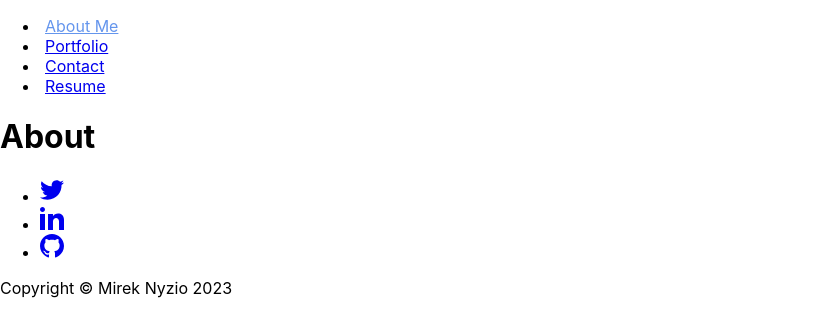
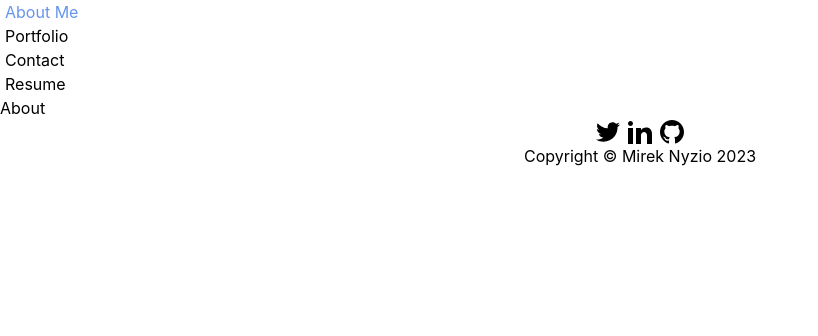
Before and after one commit to mnyzio/react-portfolio, a React (Create React App) app: page / in a window 1280 px wide. Shown: the top 336 px of the page, without its empty margins (0-818 px from the left). Built offline with nearby package versions, Linux system fonts and the light colour scheme.

Commit message:
added tailwindcss library

```diff
--- a/package.json
+++ b/package.json
@@ -39,5 +39,8 @@
       "last 1 firefox version",
       "last 1 safari version"
     ]
+  },
+  "devDependencies": {
+    "tailwindcss": "^3.3.2"
   }
 }
--- a/src/components/Footer.js
+++ b/src/components/Footer.js
@@ -1,18 +1,20 @@
+import { NavLink } from "react-router-dom";
+
 function Footer() {
     return (
         <footer>
             {/* <!-- Socials --> */}
             <div>
                 {/* <!-- Links to social platforms --> */}
-                <ul>
-                    <li><a href="https://www.twitter.com/@MirekNyzio" target="_blank"><svg xmlns="http://www.w3.org/2000/svg" fill="currentColor" width="24" height="24" viewBox="0 0 24 24"><path d="M24 4.557c-.883.392-1.832.656-2.828.775 1.017-.609 1.798-1.574 2.165-2.724-.951.564-2.005.974-3.127 1.195-.897-.957-2.178-1.555-3.594-1.555-3.179 0-5.515 2.966-4.797 6.045-4.091-.205-7.719-2.165-10.148-5.144-1.29 2.213-.669 5.108 1.523 6.574-.806-.026-1.566-.247-2.229-.616-.054 2.281 1.581 4.415 3.949 4.89-.693.188-1.452.232-2.224.084.626 1.956 2.444 3.379 4.6 3.419-2.07 1.623-4.678 2.348-7.29 2.04 2.179 1.397 4.768 2.212 7.548 2.212 9.142 0 14.307-7.721 13.995-14.646.962-.695 1.797-1.562 2.457-2.549z"/></svg></a></li>
-                    <li><a href="https://www.linkedin.com/in/mnyzio" target="_blank"><svg xmlns="http://www.w3.org/2000/svg" fill="currentColor" width="24" height="24" viewBox="0 0 24 24"><path d="M4.98 3.5c0 1.381-1.11 2.5-2.48 2.5s-2.48-1.119-2.48-2.5c0-1.38 1.11-2.5 2.48-2.5s2.48 1.12 2.48 2.5zm.02 4.5h-5v16h5v-16zm7.982 0h-4.968v16h4.969v-8.399c0-4.67 6.029-5.052 6.029 0v8.399h4.988v-10.131c0-7.88-8.922-7.593-11.018-3.714v-2.155z"/></svg></a></li>
-                    <li><a href="https://www.github.com/Alphalfa711" target="_blank"><svg xmlns="http://www.w3.org/2000/svg" fill="currentColor" width="24" height="24" viewBox="0 0 24 24"><path d="M12 0c-6.626 0-12 5.373-12 12 0 5.302 3.438 9.8 8.207 11.387.599.111.793-.261.793-.577v-2.234c-3.338.726-4.033-1.416-4.033-1.416-.546-1.387-1.333-1.756-1.333-1.756-1.089-.745.083-.729.083-.729 1.205.084 1.839 1.237 1.839 1.237 1.07 1.834 2.807 1.304 3.492.997.107-.775.418-1.305.762-1.604-2.665-.305-5.467-1.334-5.467-5.931 0-1.311.469-2.381 1.236-3.221-.124-.303-.535-1.524.117-3.176 0 0 1.008-.322 3.301 1.23.957-.266 1.983-.399 3.003-.404 1.02.005 2.047.138 3.006.404 2.291-1.552 3.297-1.23 3.297-1.23.653 1.653.242 2.874.118 3.176.77.84 1.235 1.911 1.235 3.221 0 4.609-2.807 5.624-5.479 5.921.43.372.823 1.102.823 2.222v3.293c0 .319.192.694.801.576 4.765-1.589 8.199-6.086 8.199-11.386 0-6.627-5.373-12-12-12z"/></svg></a></li>
+                <ul className="flex justify-center gap-x-2">
+                    <li><NavLink to='https://www.twitter.com/@MirekNyzio' target="_blank"><svg xmlns="http://www.w3.org/2000/svg" fill="currentColor" width="24" height="24" viewBox="0 0 24 24"><path d="M24 4.557c-.883.392-1.832.656-2.828.775 1.017-.609 1.798-1.574 2.165-2.724-.951.564-2.005.974-3.127 1.195-.897-.957-2.178-1.555-3.594-1.555-3.179 0-5.515 2.966-4.797 6.045-4.091-.205-7.719-2.165-10.148-5.144-1.29 2.213-.669 5.108 1.523 6.574-.806-.026-1.566-.247-2.229-.616-.054 2.281 1.581 4.415 3.949 4.89-.693.188-1.452.232-2.224.084.626 1.956 2.444 3.379 4.6 3.419-2.07 1.623-4.678 2.348-7.29 2.04 2.179 1.397 4.768 2.212 7.548 2.212 9.142 0 14.307-7.721 13.995-14.646.962-.695 1.797-1.562 2.457-2.549z"/></svg></NavLink></li>
+                    <li><NavLink to='https://www.linkedin.com/in/mnyzio' target="_blank"><svg xmlns="http://www.w3.org/2000/svg" fill="currentColor" width="24" height="24" viewBox="0 0 24 24"><path d="M4.98 3.5c0 1.381-1.11 2.5-2.48 2.5s-2.48-1.119-2.48-2.5c0-1.38 1.11-2.5 2.48-2.5s2.48 1.12 2.48 2.5zm.02 4.5h-5v16h5v-16zm7.982 0h-4.968v16h4.969v-8.399c0-4.67 6.029-5.052 6.029 0v8.399h4.988v-10.131c0-7.88-8.922-7.593-11.018-3.714v-2.155z"/></svg></NavLink></li>
+                    <li><NavLink to='https://www.github.com/mnyzio' target="_blank"><svg xmlns="http://www.w3.org/2000/svg" fill="currentColor" width="24" height="24" viewBox="0 0 24 24"><path d="M12 0c-6.626 0-12 5.373-12 12 0 5.302 3.438 9.8 8.207 11.387.599.111.793-.261.793-.577v-2.234c-3.338.726-4.033-1.416-4.033-1.416-.546-1.387-1.333-1.756-1.333-1.756-1.089-.745.083-.729.083-.729 1.205.084 1.839 1.237 1.839 1.237 1.07 1.834 2.807 1.304 3.492.997.107-.775.418-1.305.762-1.604-2.665-.305-5.467-1.334-5.467-5.931 0-1.311.469-2.381 1.236-3.221-.124-.303-.535-1.524.117-3.176 0 0 1.008-.322 3.301 1.23.957-.266 1.983-.399 3.003-.404 1.02.005 2.047.138 3.006.404 2.291-1.552 3.297-1.23 3.297-1.23.653 1.653.242 2.874.118 3.176.77.84 1.235 1.911 1.235 3.221 0 4.609-2.807 5.624-5.479 5.921.43.372.823 1.102.823 2.222v3.293c0 .319.192.694.801.576 4.765-1.589 8.199-6.086 8.199-11.386 0-6.627-5.373-12-12-12z"/></svg></NavLink></li>
                 </ul>
             </div>
             {/* <!-- Copyright section --> */}
             <div>
-                <p>Copyright © Mirek Nyzio {new Date().getFullYear()}</p>
+                <p className="text-center">Copyright © Mirek Nyzio {new Date().getFullYear()}</p>
             </div>
         </footer>
     )
--- a/src/index.css
+++ b/src/index.css
@@ -1,3 +1,7 @@
+@tailwind base;
+@tailwind components;
+@tailwind utilities;
+
 body {
   margin: 0;
   font-family: -apple-system, BlinkMacSystemFont, 'Segoe UI', 'Roboto', 'Oxygen',
--- a/src/pages/About.js
+++ b/src/pages/About.js
@@ -1,4 +1,5 @@
-import React, { useState, useEffect } from 'react';
+import React from 'react';
+// import { useState, useEffect } from 'react';
 
 function About(){
     return <h1>About</h1>
--- a/src/pages/Contact.js
+++ b/src/pages/Contact.js
@@ -1,4 +1,5 @@
-import React, { useState, useEffect } from 'react';
+import React from 'react';
+// import { useState, useEffect } from 'react';
 
 function Contact(){
     return <h1>Contact</h1>
--- a/src/pages/NotFound.js
+++ b/src/pages/NotFound.js
@@ -1,4 +1,5 @@
-import React, { useState, useEffect } from 'react';
+import React from 'react';
+// import { useState, useEffect } from 'react';
 import { Navigate } from 'react-router-dom';
 
 function NotFound(){
--- a/src/pages/Portfolio.js
+++ b/src/pages/Portfolio.js
@@ -1,4 +1,5 @@
-import React, { useState, useEffect } from 'react';
+import React from 'react';
+// import { useState, useEffect } from 'react';
 
 function Portfolio(){
     return <h1>Portfolio</h1>
--- a/src/pages/Resume.js
+++ b/src/pages/Resume.js
@@ -1,4 +1,5 @@
-import React, { useState, useEffect } from 'react';
+import React from 'react';
+// import { useState, useEffect } from 'react';
 
 function Resume(){
     return <h1>Resume</h1>
--- /dev/null
+++ b/tailwind.config.js
@@ -0,0 +1,5 @@
+module.exports = {
+    content: [
+        "./src/**/*.{js,jsx,ts,tsx}",
+    ]
+}
```
Also changed, not shown: 1 other file (tests, documents, lock files or other folders).
